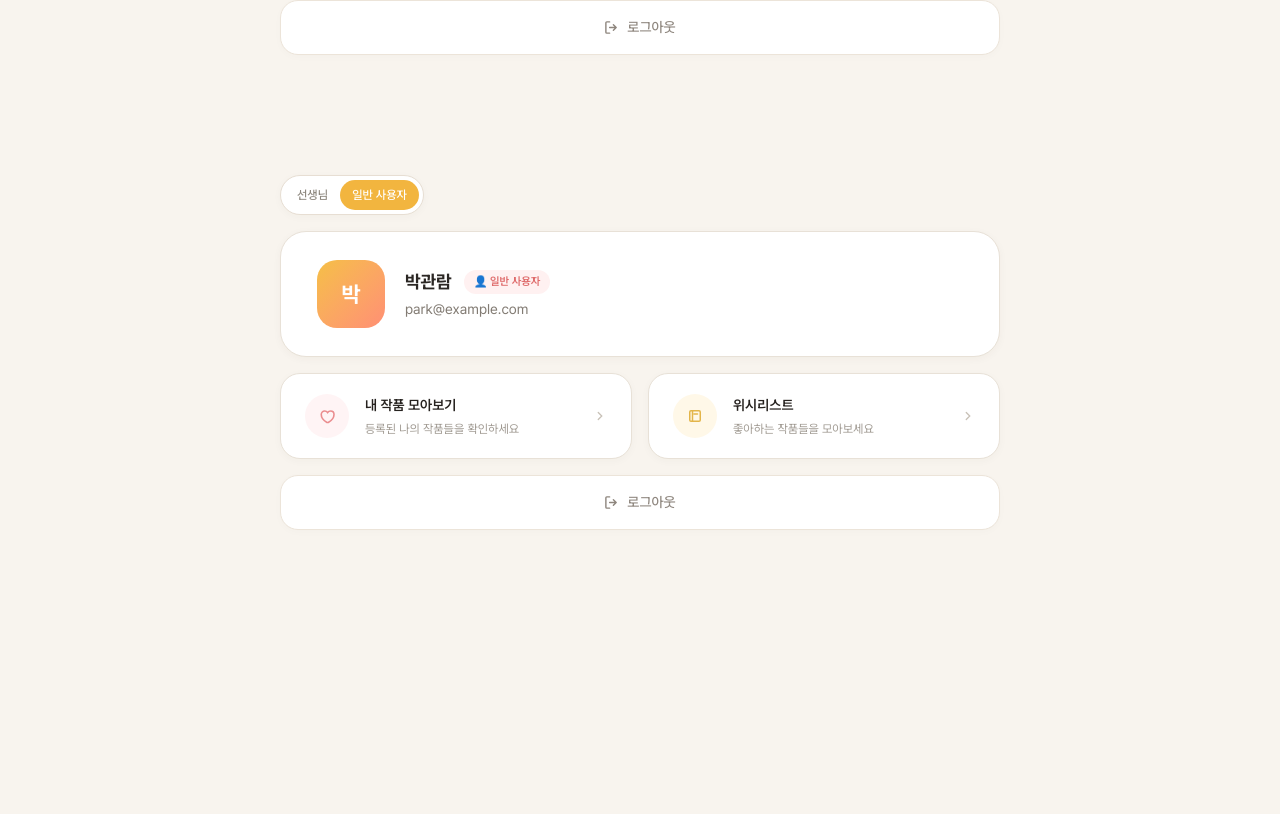
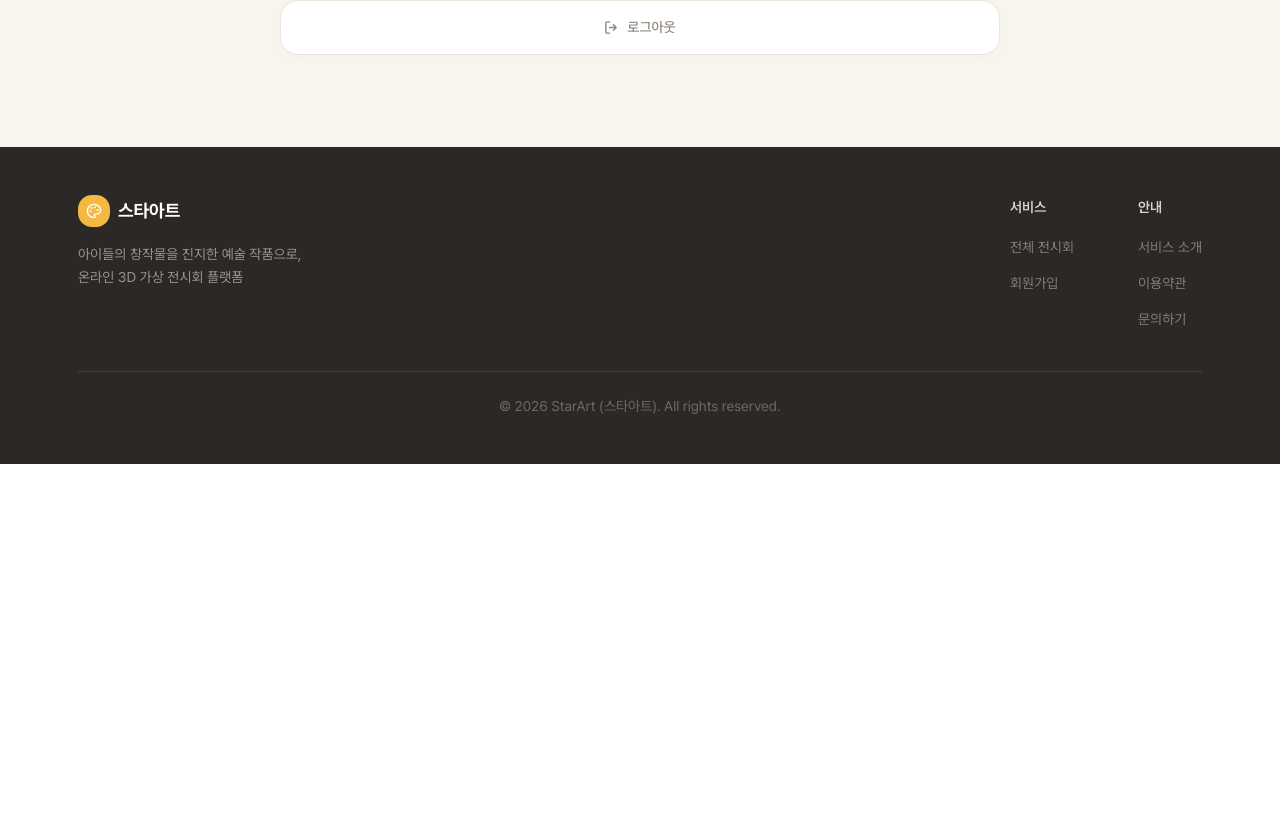
Before and after one commit to Kt-cloud-2nd-frontend-team-2/Frontend, a Next.js app: page /myPage in a window 1280 px wide. Shown: the part 886-1700 px from the top of the page. After the commit the page ends 1350 px from the top, so only its background shows below. Built offline with nearby package versions, Linux system fonts and the light colour scheme.

Commit message:
refactor: 파일 구조 정리

```diff
--- a/src/app/myPage/page.tsx
+++ b/src/app/myPage/page.tsx
@@ -1,12 +1,5 @@
 import MyPageScreen from '@/components/myPage/MyPageScreen';
-import { teacherProfile, userProfile } from '@/components/myPage/mockData';
 
 export default function MyPage() {
-  return (
-    <>
-      <MyPageScreen profile={teacherProfile} currentRole="teacher" />
-
-      <MyPageScreen profile={userProfile} currentRole="user" />
-    </>
-  );
+  return <MyPageScreen />;
 }
--- a/src/app/page.tsx
+++ b/src/app/page.tsx
@@ -1,6 +1,71 @@
-import MyPageScreen from '@/components/myPage/MyPageScreen';
-import { teacherProfile } from '@/components/myPage/mockData';
+// import Image from 'next/image';
+
+import { redirect } from 'next/navigation';
 
 export default function Home() {
-  return <MyPageScreen profile={teacherProfile} currentRole="teacher" />;
+  redirect('/myPage');
 }
+
+// export default function Home() {
+//   return (
+//     <div className="flex flex-1 flex-col items-center justify-center bg-zinc-50 font-sans dark:bg-black">
+//       <main className="flex w-full max-w-3xl flex-1 flex-col items-center justify-between bg-white px-16 py-32 sm:items-start dark:bg-black">
+//         <Image
+//           className="dark:invert"
+//           src="/next.svg"
+//           alt="Next.js logo"
+//           width={100}
+//           height={20}
+//           priority
+//         />
+//         <div className="flex flex-col items-center gap-6 text-center sm:items-start sm:text-left">
+//           <h1 className="max-w-xs text-3xl leading-10 font-semibold tracking-tight text-black dark:text-zinc-50">
+//             To get started, edit the page.tsx file.
+//           </h1>
+//           <p className="max-w-md text-lg leading-8 text-zinc-600 dark:text-zinc-400">
+//             Looking for a starting point or more instructions? Head over to{' '}
+//             <a
+//               href="https://vercel.com/templates?framework=next.js&utm_source=create-next-app&utm_medium=appdir-template-tw&utm_campaign=create-next-app"
+//               className="font-medium text-zinc-950 dark:text-zinc-50"
+//             >
+//               Templates
+//             </a>{' '}
+//             or the{' '}
+//             <a
+//               href="https://nextjs.org/learn?utm_source=create-next-app&utm_medium=appdir-template-tw&utm_campaign=create-next-app"
+//               className="font-medium text-zinc-950 dark:text-zinc-50"
+//             >
+//               Learning
+//             </a>{' '}
+//             center.
+//           </p>
+//         </div>
+//         <div className="flex flex-col gap-4 text-base font-medium sm:flex-row">
+//           <a
+//             className="bg-foreground text-background flex h-12 w-full items-center justify-center gap-2 rounded-full px-5 transition-colors hover:bg-[#383838] md:w-[158px] dark:hover:bg-[#ccc]"
+//             href="https://vercel.com/new?utm_source=create-next-app&utm_medium=appdir-template-tw&utm_campaign=create-next-app"
+//             target="_blank"
+//             rel="noopener noreferrer"
+//           >
+//             <Image
+//               className="dark:invert"
+//               src="/vercel.svg"
+//               alt="Vercel logomark"
+//               width={16}
+//               height={16}
+//             />
+//             Deploy Now
+//           </a>
+//           <a
+//             className="flex h-12 w-full items-center justify-center rounded-full border border-solid border-black/[.08] px-5 transition-colors hover:border-transparent hover:bg-black/[.04] md:w-[158px] dark:border-white/[.145] dark:hover:bg-[#1a1a1a]"
+//             href="https://nextjs.org/docs?utm_source=create-next-app&utm_medium=appdir-template-tw&utm_campaign=create-next-app"
+//             target="_blank"
+//             rel="noopener noreferrer"
+//           >
+//             Documentation
+//           </a>
+//         </div>
+//       </main>
+//     </div>
+//   );
+// }
--- a/src/components/myPage/MyPageScreen.tsx
+++ b/src/components/myPage/MyPageScreen.tsx
@@ -1,50 +1,46 @@
-import Link from 'next/link';
+'use client';
+
+import { useState } from 'react';
 import ExhibitionList from '@/components/myPage/ExhibitionList';
 import LogoutButton from '@/components/myPage/LogoutButton';
 import NewExhibitionBanner from '@/components/myPage/NewExhibitionBanner';
 import ProfileCard from '@/components/myPage/ProfileCard';
 import QuickLinks from '@/components/myPage/QuickLinks';
-import type { Profile, UserRole } from '@/types/myPage';
+import { teacherProfile, userProfile } from '@/components/myPage/mockData';
+import type { UserRole } from '@/types/myPage';
 
-interface MyPageScreenProps {
-  profile: Profile;
-  currentRole: UserRole;
-}
+export default function MyPageScreen() {
+  const [currentRole, setCurrentRole] = useState<UserRole>('teacher');
 
-export default function MyPageScreen({
-  profile,
-  currentRole,
-}: MyPageScreenProps) {
-  const contentMinHeight = 'min-h-[720px]';
+  const profile = currentRole === 'teacher' ? teacherProfile : userProfile;
 
   return (
     <main className="bg-[#f8f4ee] text-[#2d2926]">
       <div className="mx-auto w-full max-w-[1080px] px-5 py-7">
-        <section
-          className={`mx-auto w-full max-w-[720px] space-y-4 pb-16 ${contentMinHeight}`}
-        >
-          <nav className="flex w-fit rounded-full border border-[#e7ded3] bg-white p-1 shadow-[0_2px_8px_rgba(64,48,33,0.03)]">
-            <Link
-              href="/myPage/teacher"
+        <section className="mx-auto w-full max-w-[720px] space-y-4 pb-16">
+          {/* 역할 전환 탭 */}
+          <div className="flex w-fit rounded-full border border-[#e7ded3] bg-white p-1 shadow-[0_2px_8px_rgba(64,48,33,0.03)]">
+            <button
+              onClick={() => setCurrentRole('teacher')}
               className={`rounded-full px-3 py-1.5 text-[12px] font-medium transition-colors ${
                 currentRole === 'teacher'
                   ? 'bg-[#f2b53f] text-white'
-                  : 'text-[#8c867d]'
+                  : 'text-[#8c867d] hover:text-[#2d2926]'
               }`}
             >
               선생님
-            </Link>
-            <Link
-              href="/myPage/user"
+            </button>
+            <button
+              onClick={() => setCurrentRole('user')}
               className={`rounded-full px-3 py-1.5 text-[12px] font-medium transition-colors ${
                 currentRole === 'user'
                   ? 'bg-[#f2b53f] text-white'
-                  : 'text-[#8c867d]'
+                  : 'text-[#8c867d] hover:text-[#2d2926]'
               }`}
             >
               일반 사용자
-            </Link>
-          </nav>
+            </button>
+          </div>
 
           <ProfileCard profile={profile} />
           {profile.role === 'teacher' && <NewExhibitionBanner />}
--- a/types/myPage.ts
+++ b/src/types/myPage.ts
@@ -1,11 +1,13 @@
 export type UserRole = 'teacher' | 'user';
+
+export type ExhibitionStatus = 'active' | 'ended';
 
 export type Exhibition = {
   id: string;
   title: string;
   artworkCount: number;
-  status: 'active' | 'ended';
-  thumbnail: 'sunset' | 'abstract' | 'pastel' | 'nature';
+  status: ExhibitionStatus;
+  thumbnail: string | null; // 이미지 URL or null
 };
 
 export type TeacherProfile = {
```
